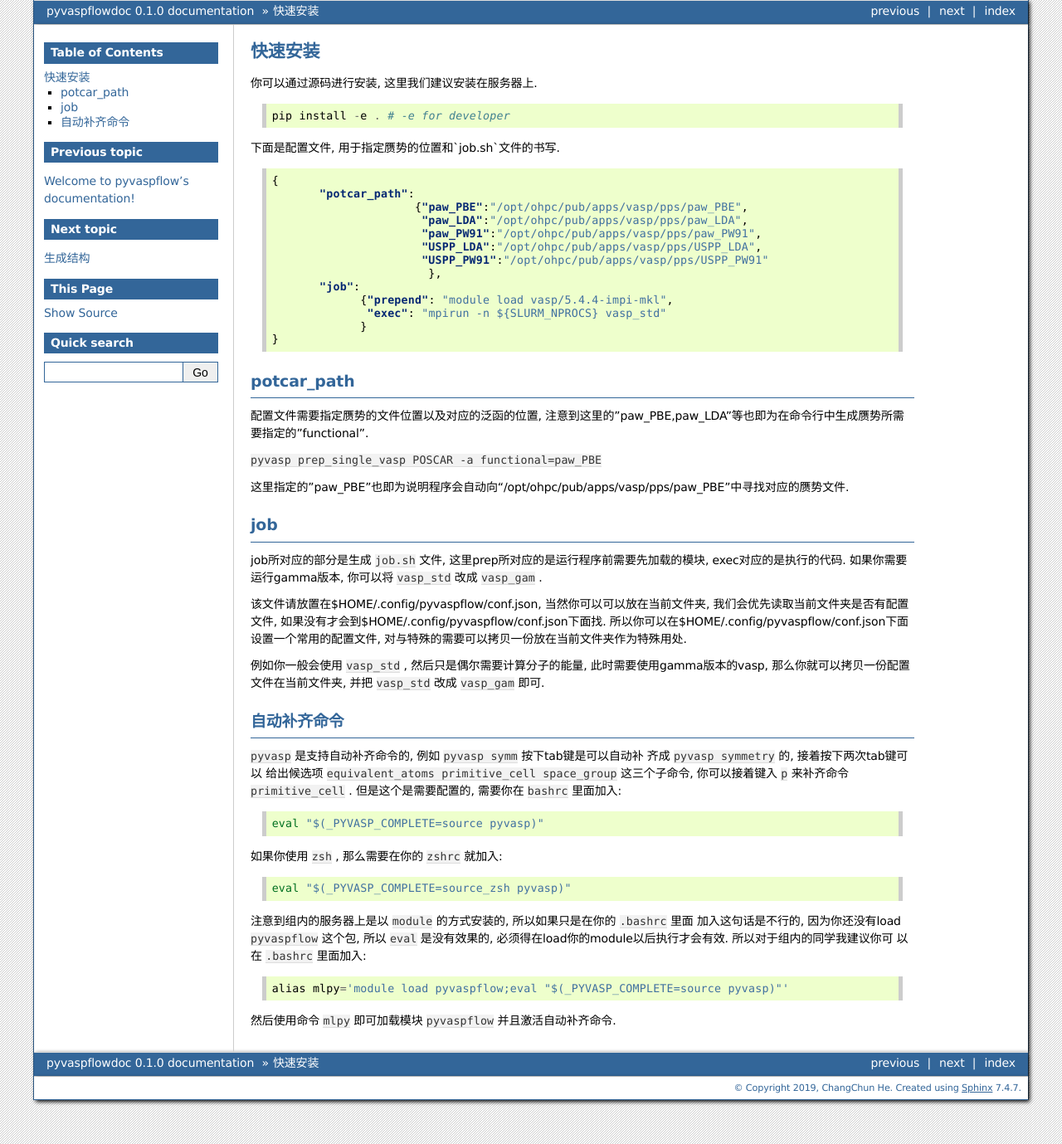
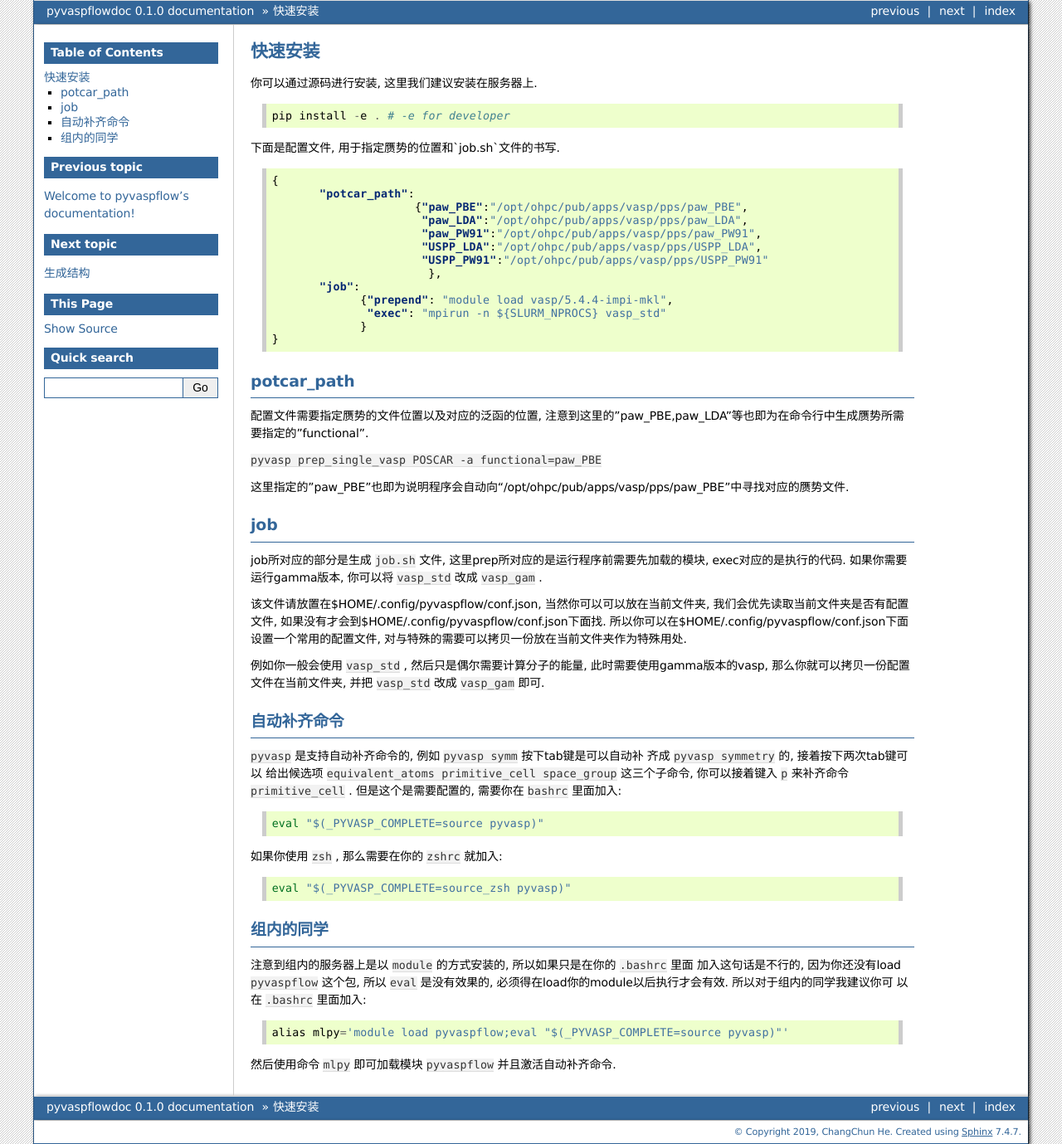
Before and after one commit to ChangChunHe/pyvaspflow, a Sphinx documentation site: the page built from docs/source/installation.rst, in a window 1280 px wide. Shown: the whole page at 83% size. Built offline with Sphinx 7.4.7, drawn with Linux system fonts in a browser that asks for light colours.

Commit message:
update docs

```diff
--- a/docs/source/installation.rst
+++ b/docs/source/installation.rst
@@ -60,6 +60,8 @@ job所对应的部分是生成 ``job.sh`` 文件, 这里prep所对应的是运
 
     eval "$(_PYVASP_COMPLETE=source_zsh pyvasp)"
 
+组内的同学
+===============
 注意到组内的服务器上是以 ``module`` 的方式安装的, 所以如果只是在你的 ``.bashrc`` 里面
 加入这句话是不行的, 因为你还没有load ``pyvaspflow`` 这个包, 所以 ``eval`` 是没有效果的,
 必须得在load你的module以后执行才会有效. 所以对于组内的同学我建议你可
```
